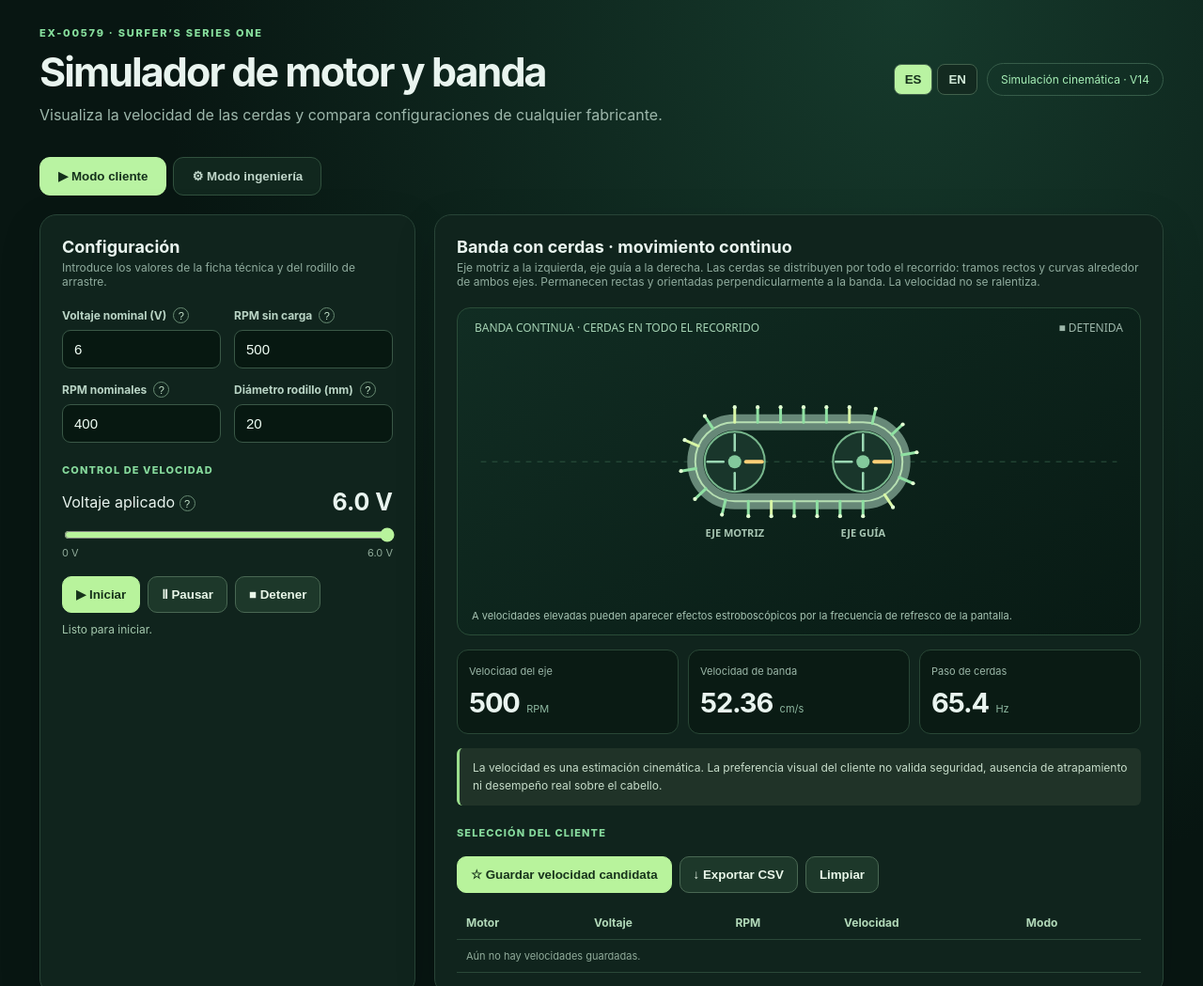
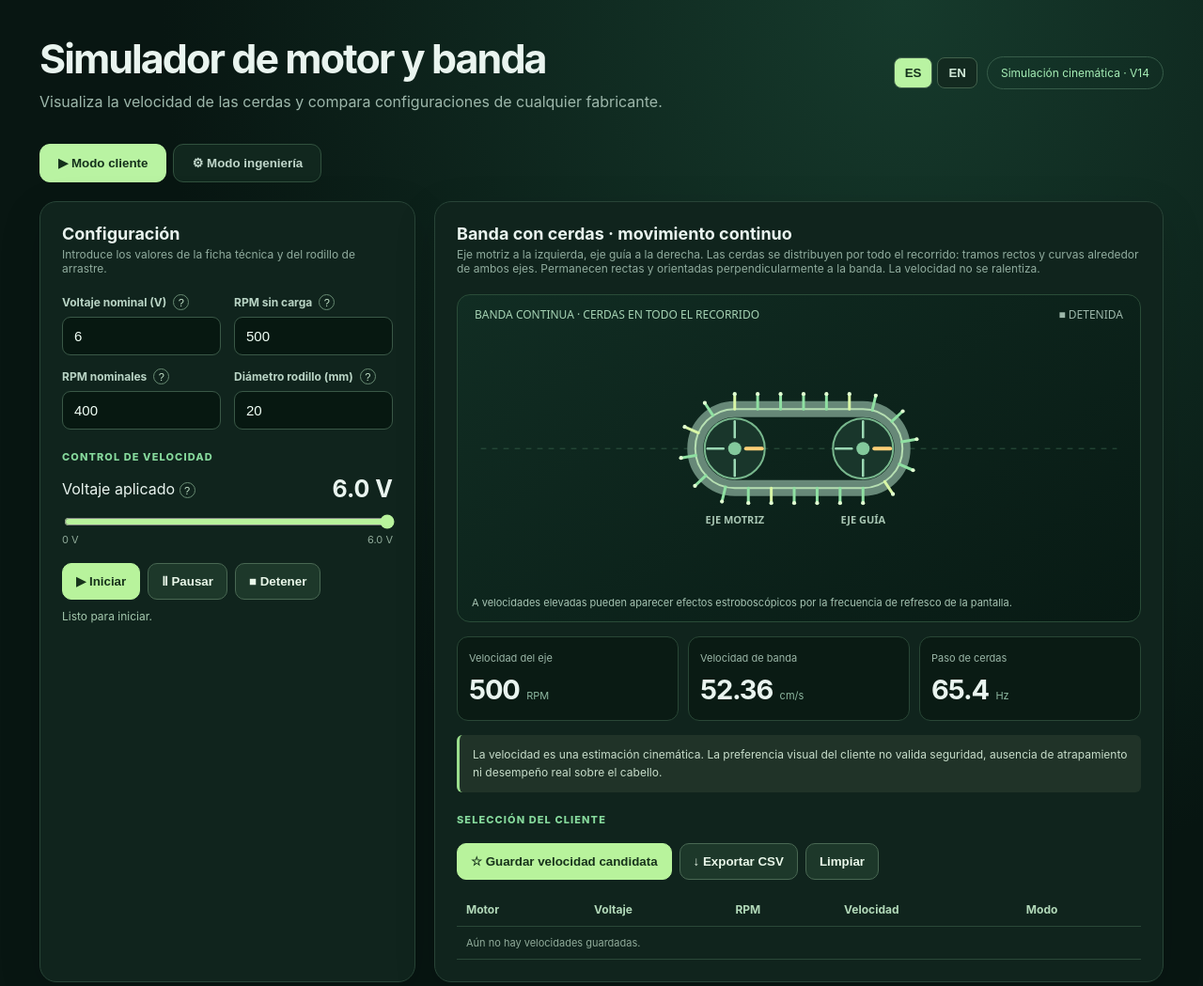
Before and after one commit to jmoreno08/Motor-and-Belt-Simulator, a plain HTML site: page index.html in a window 1280 px wide. Shown: the top 1049 px of the page at 94% size. Drawn offline with Linux system fonts and the light colour scheme.

Commit message:
eliminar la línea de encabezado "EX-00579 · Surfer’s Series One" del archivo index.html

```diff
--- a/index.html
+++ b/index.html
@@ -12,9 +12,6 @@
   <main class="wrap">
    <header>
     <div>
-     <div class="eyebrow">
-      EX-00579 · Surfer’s Series One
-     </div>
      <h1>
       Simulador de motor y banda
      </h1>
```
